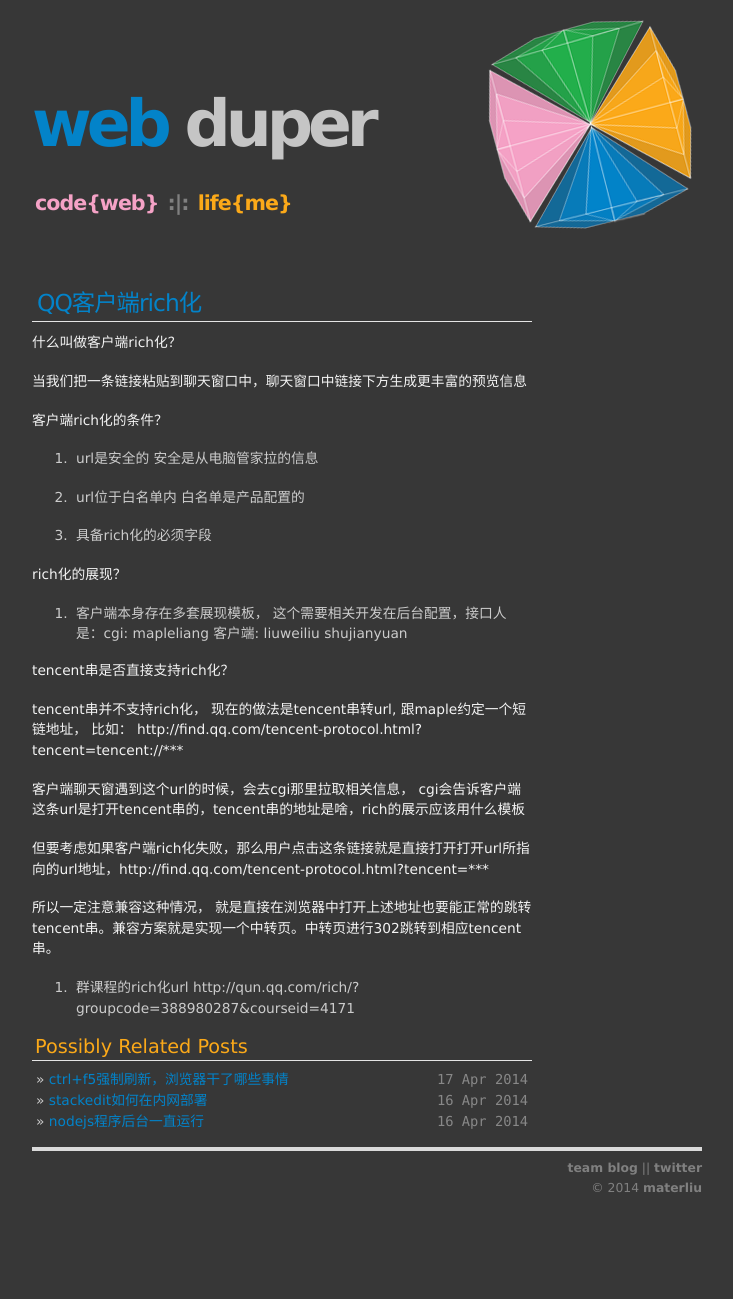
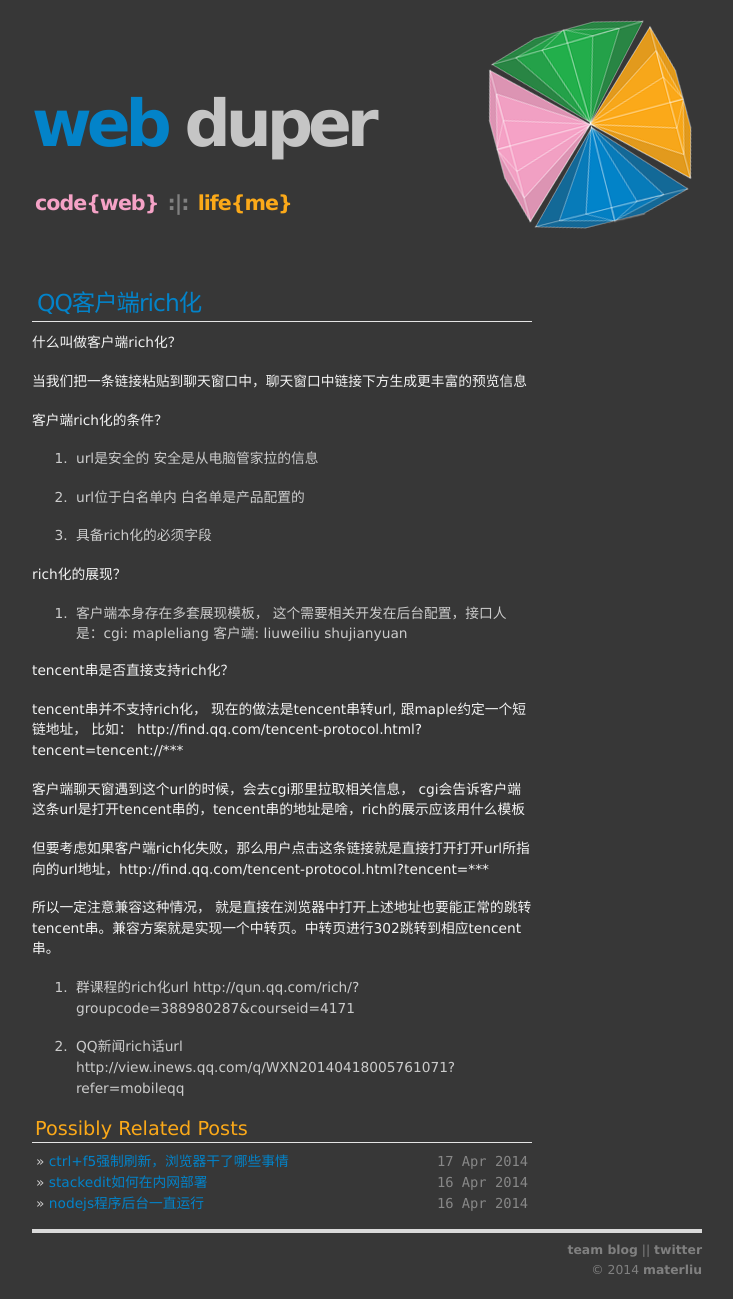
Before and after one commit to materliu/materliu.github.io, a Jekyll site: the page built from all/tencent/_posts/2014-04-15-qq_client_rich.md, in a window 1280 px wide. Shown: the whole page, without its empty margins (273-1006 px from the left). Built offline with Jekyll 4.4.1, drawn with Linux system fonts in a browser that asks for light colours; Markdown is read by kramdown in place of the engine named in the settings; before the commit the page ends 1217 px from its top, so only the background shows below that.

Commit message:
客户端rich化条件补充！

```diff
--- a/all/tencent/_posts/2014-04-15-qq_client_rich.md
+++ b/all/tencent/_posts/2014-04-15-qq_client_rich.md
@@ -33,3 +33,5 @@
 
 
 2. 群课程的rich化url http://qun.qq.com/rich/?groupcode=388980287&courseid=4171
+
+3. QQ新闻rich话url http://view.inews.qq.com/q/WXN20140418005761071?refer=mobileqq
```
